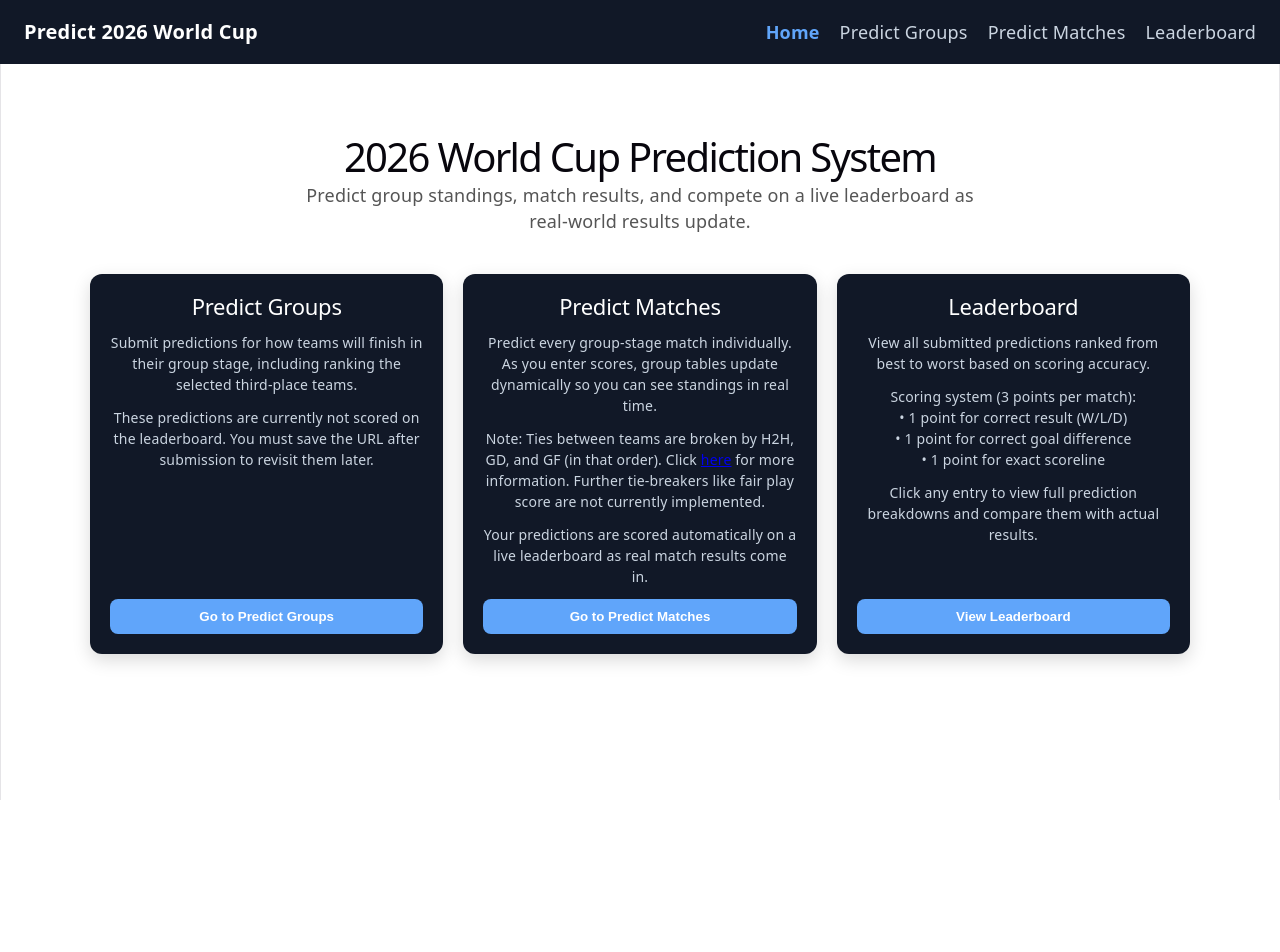
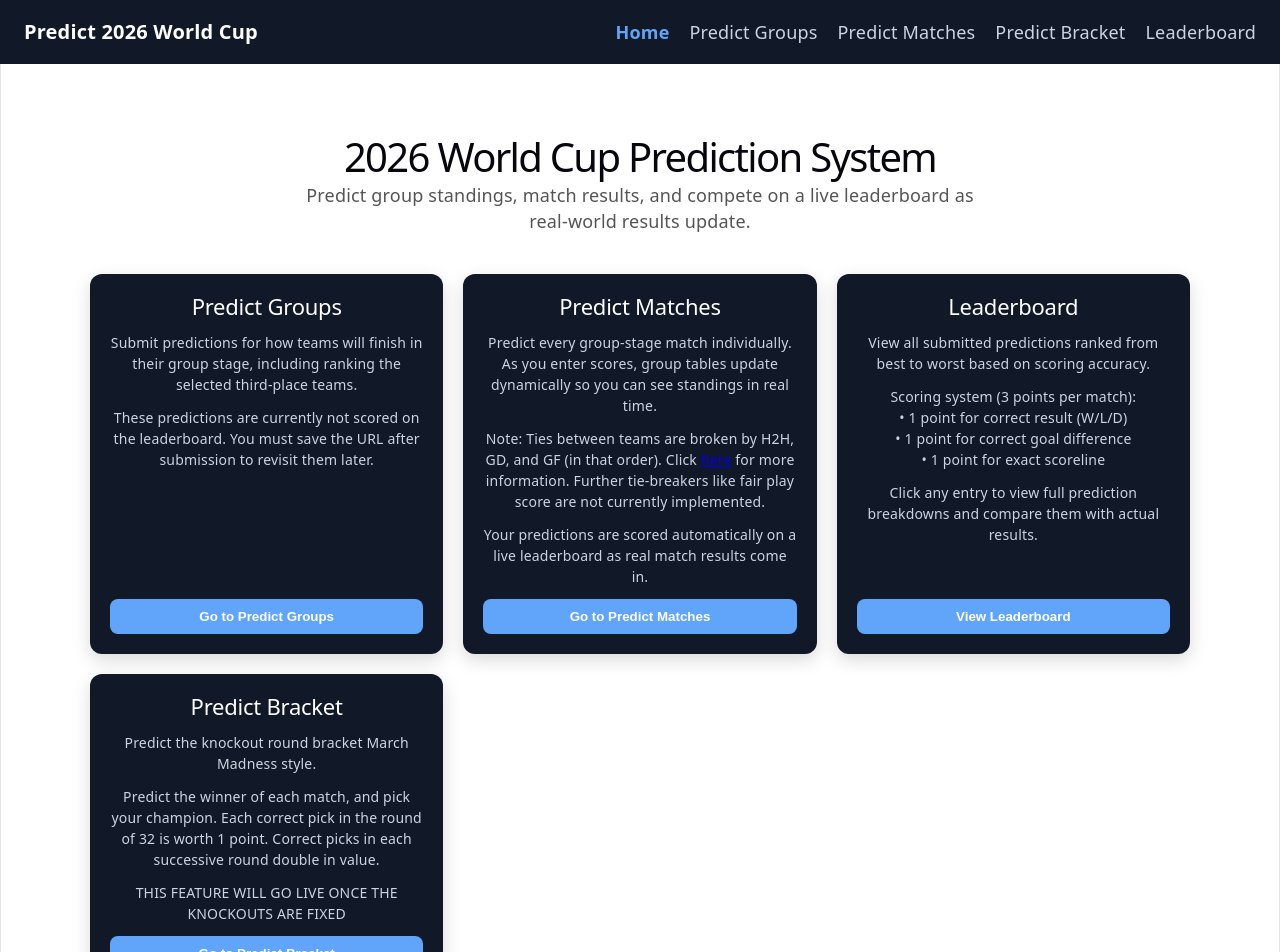
Before and after one commit to tigritik/WorldCupPredctions, a React (Vite) app in the folder client/: page / in a window 1280 px wide. Shown: the top 952 px of the page. Before the commit the page ends 800 px from the top, so only its background shows below. Built offline with nearby package versions, Linux system fonts and the light colour scheme; no server answers.

Commit message:
added bracket page for later

```diff
--- a/client/src/App.tsx
+++ b/client/src/App.tsx
@@ -29,6 +29,9 @@ function App() {
                       path="/match-predictions/:id/viewMatch/:matchNum"
                       element={<MatchViewPage />}
                   />
+                  <Route path="/predict-bracket" element={
+                      <p>THIS FEATURE WILL GO LIVE ONCE THE KNOCKOUTS ARE FIXED</p>
+                  } />
                   <Route path="/leaderboard" element={<LeaderboardPage />} />
                   <Route path="*" element={<Navigate to="/" replace />} />
               </Route>
--- a/client/src/components/Navbar.tsx
+++ b/client/src/components/Navbar.tsx
@@ -55,6 +55,16 @@ export default function Navbar() {
                 </NavLink>
 
                 <NavLink
+                    to="/predict-bracket"
+                    onClick={closeMenu}
+                    className={({ isActive }) =>
+                        isActive ? "navbar__link active" : "navbar__link"
+                    }
+                >
+                    Predict Bracket
+                </NavLink>
+
+                <NavLink
                     to="/leaderboard"
                     onClick={closeMenu}
                     className={({ isActive }) =>
--- a/client/src/pages/Home.tsx
+++ b/client/src/pages/Home.tsx
@@ -80,6 +80,24 @@ export default function Home() {
                         View Leaderboard
                     </button>
                 </div>
+                <div className="home__card">
+                    <h2>Predict Bracket</h2>
+                    <p>
+                        Predict the knockout round bracket March Madness style.
+                    </p>
+                    <p className="home__note">
+                        Predict the winner of each match, and pick your champion.
+                        Each correct pick in the round of 32 is worth 1 point.
+                        Correct picks in each successive round double in value.
+                    </p>
+                    <p>
+                        THIS FEATURE WILL GO LIVE ONCE THE KNOCKOUTS ARE FIXED
+                    </p>
+
+                    <button onClick={() => navigate("/predict-bracket")}>
+                        Go to Predict Bracket
+                    </button>
+                </div>
             </section>
         </div>
     );
```
